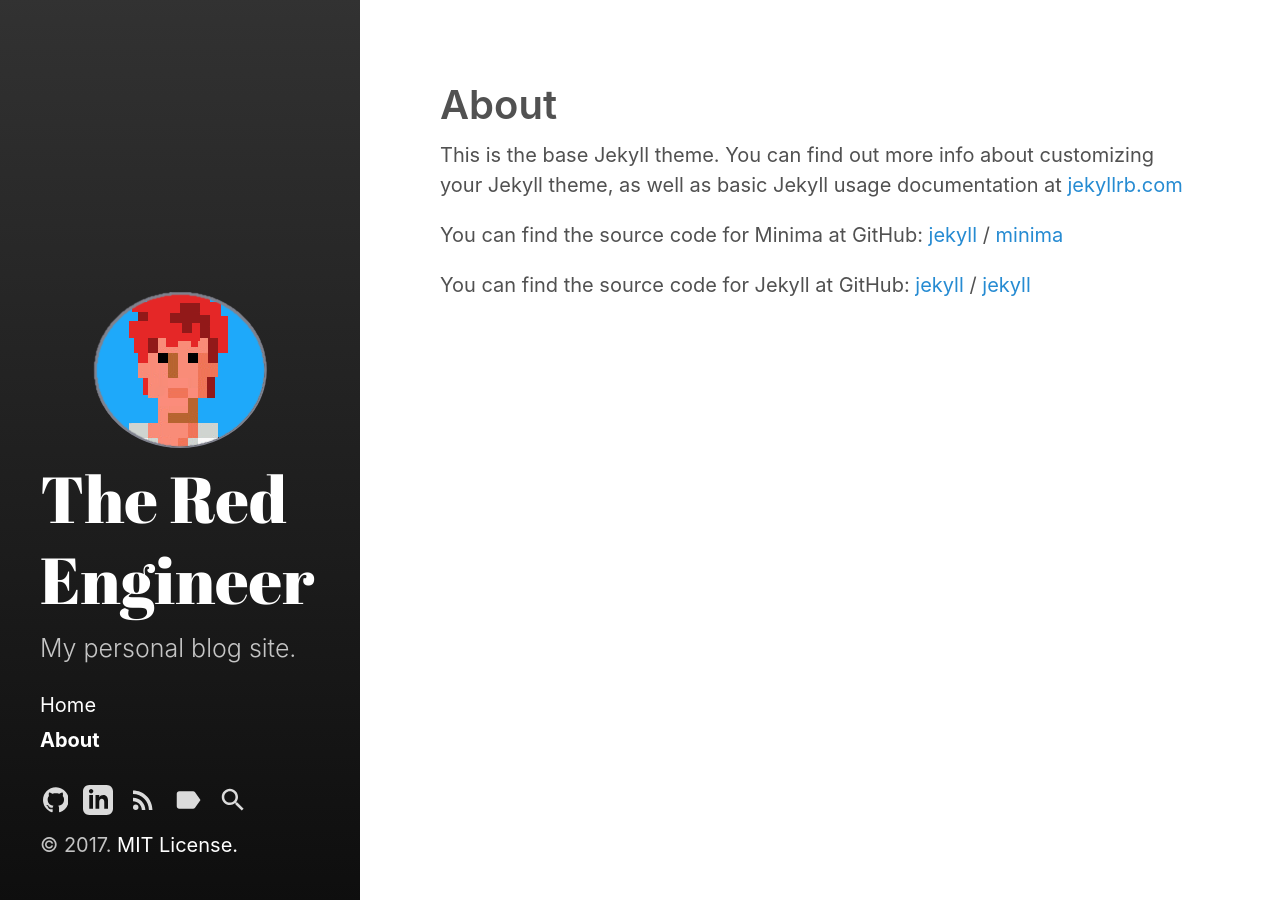
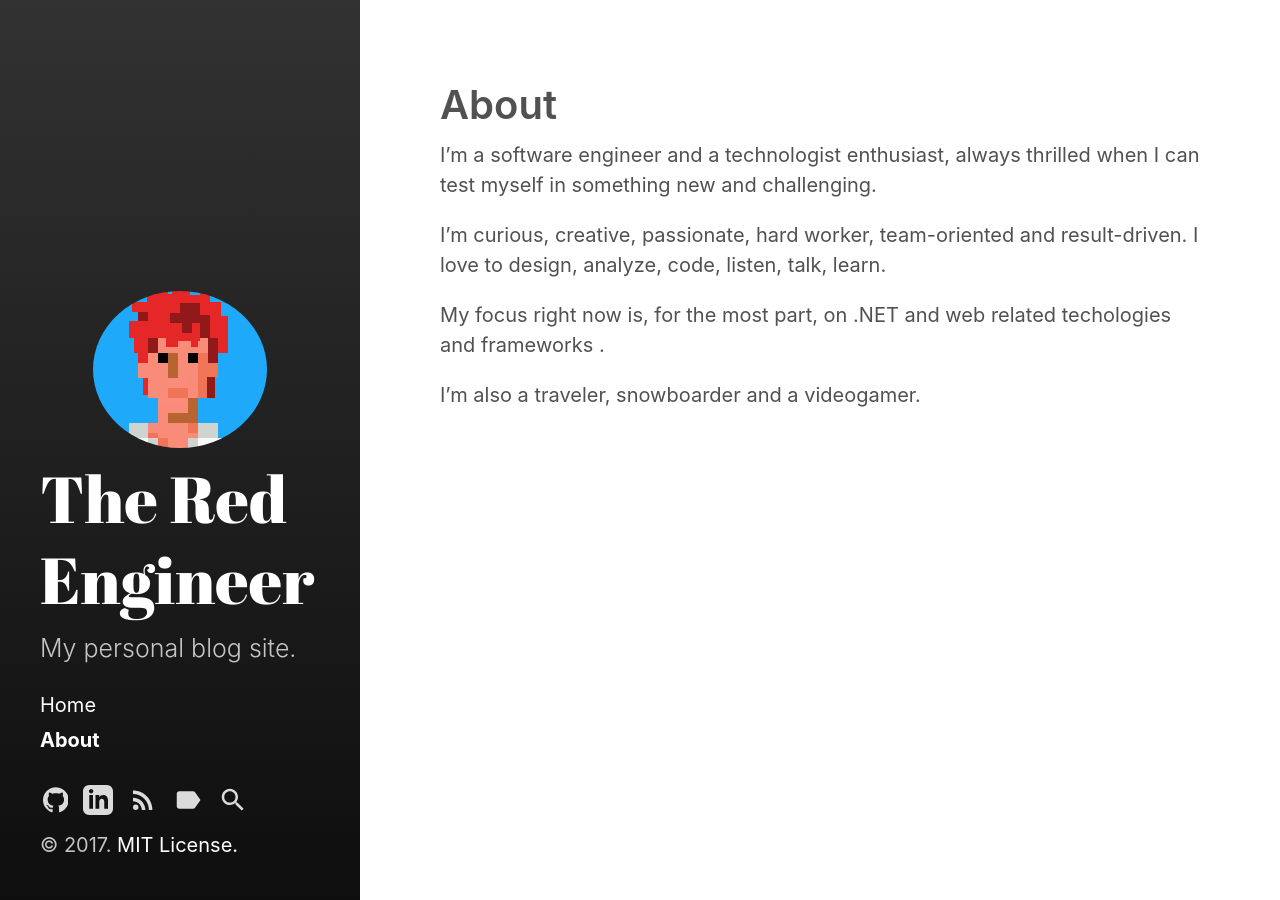
Before and after one commit to galassie/galassie.github.io, a Jekyll site: the page built from about.md, in a window 1280 px wide. Built offline with Jekyll 4.4.1, drawn with Linux system fonts in a browser that asks for light colours.

Commit message:
Update images

```diff
--- a/about.md
+++ b/about.md
@@ -4,15 +4,11 @@ title: About
 sidebar_link: true
 ---
 
-This is the base Jekyll theme. You can find out more info about customizing your Jekyll theme, as well as basic Jekyll usage documentation at [jekyllrb.com](https://jekyllrb.com/)
+I'm a software engineer and a technologist enthusiast, always thrilled when I can test myself in something new and challenging.
 
-You can find the source code for Minima at GitHub:
-[jekyll][jekyll-organization] /
-[minima](https://github.com/jekyll/minima)
+I'm curious, creative, passionate, hard worker, team-oriented and result-driven.
+I love to design, analyze, code, listen, talk, learn.
 
-You can find the source code for Jekyll at GitHub:
-[jekyll][jekyll-organization] /
-[jekyll](https://github.com/jekyll/jekyll)
+My focus right now is, for the most part, on .NET and web related techologies and frameworks .
 
-
-[jekyll-organization]: https://github.com/jekyll
+I'm also a traveler, snowboarder and a videogamer.
```
Also changed, not shown: assets/img/me-icon.png, favicon.ico (deleted), favicon.png.
